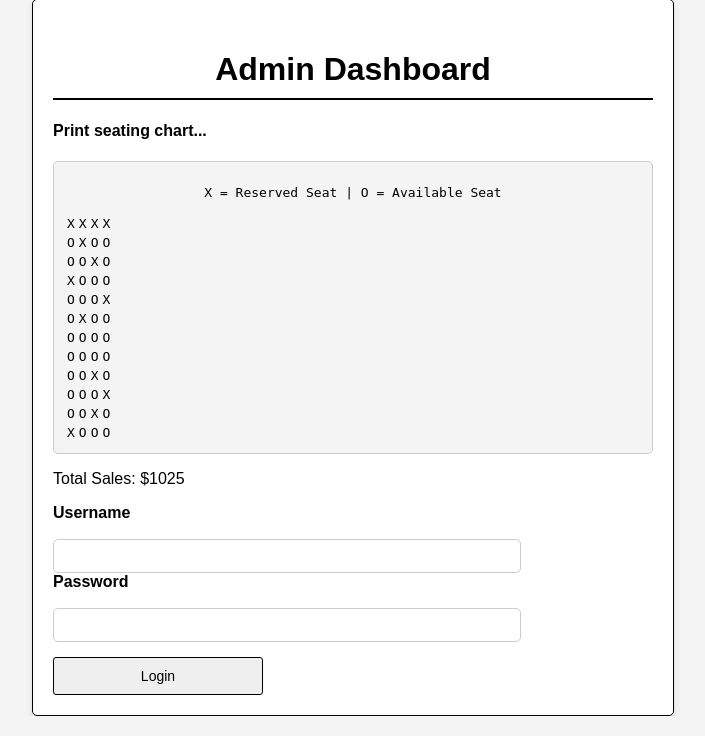
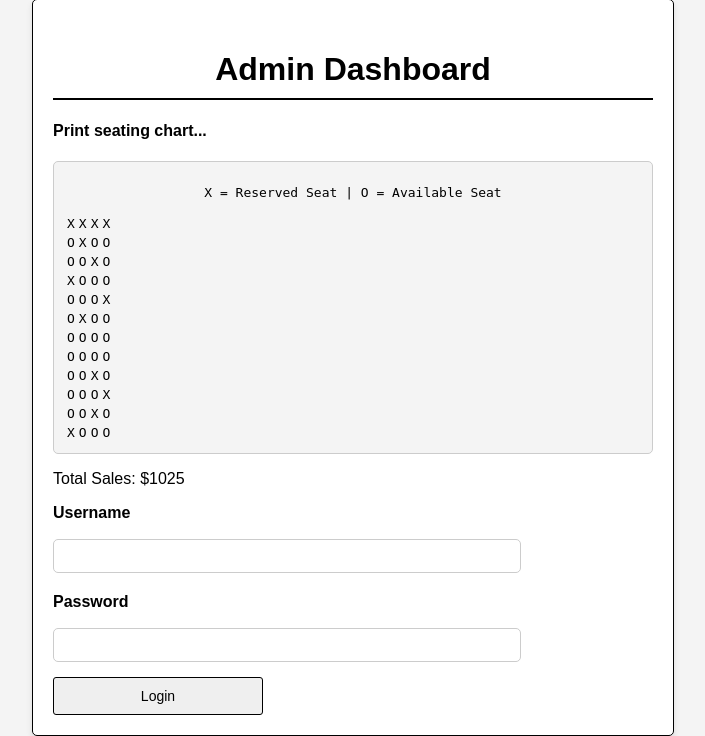
Before and after one commit to riannaellis/4320FinalProject, a Flask app: page /admin-dashboard in a window 1280 px wide. Shown: the part 121-857 px from the top of the page, without its empty margins (287-992 px from the left). Run offline with Flask 3, Linux system fonts and the light colour scheme; data comes from the database, SQL or seed files in the repository; both versions use the stored data as it was after the commit.

Commit message:
Added CSS formatting to admin_dashboard.html

```diff
--- a/templates/admin_dashboard.html
+++ b/templates/admin_dashboard.html
@@ -54,7 +54,7 @@
         <label for="username">Username</label>
         <input type="text" id="username" name="username" required>
 
-        <label for="password">Password</label>
+        <label for="password" style="padding-top: 20px;">Password</label>
         <input type="password" id="password" name="password" required>
 
         <button type="submit">Login</button>
```
Also changed, not shown: database/reservations.db.
